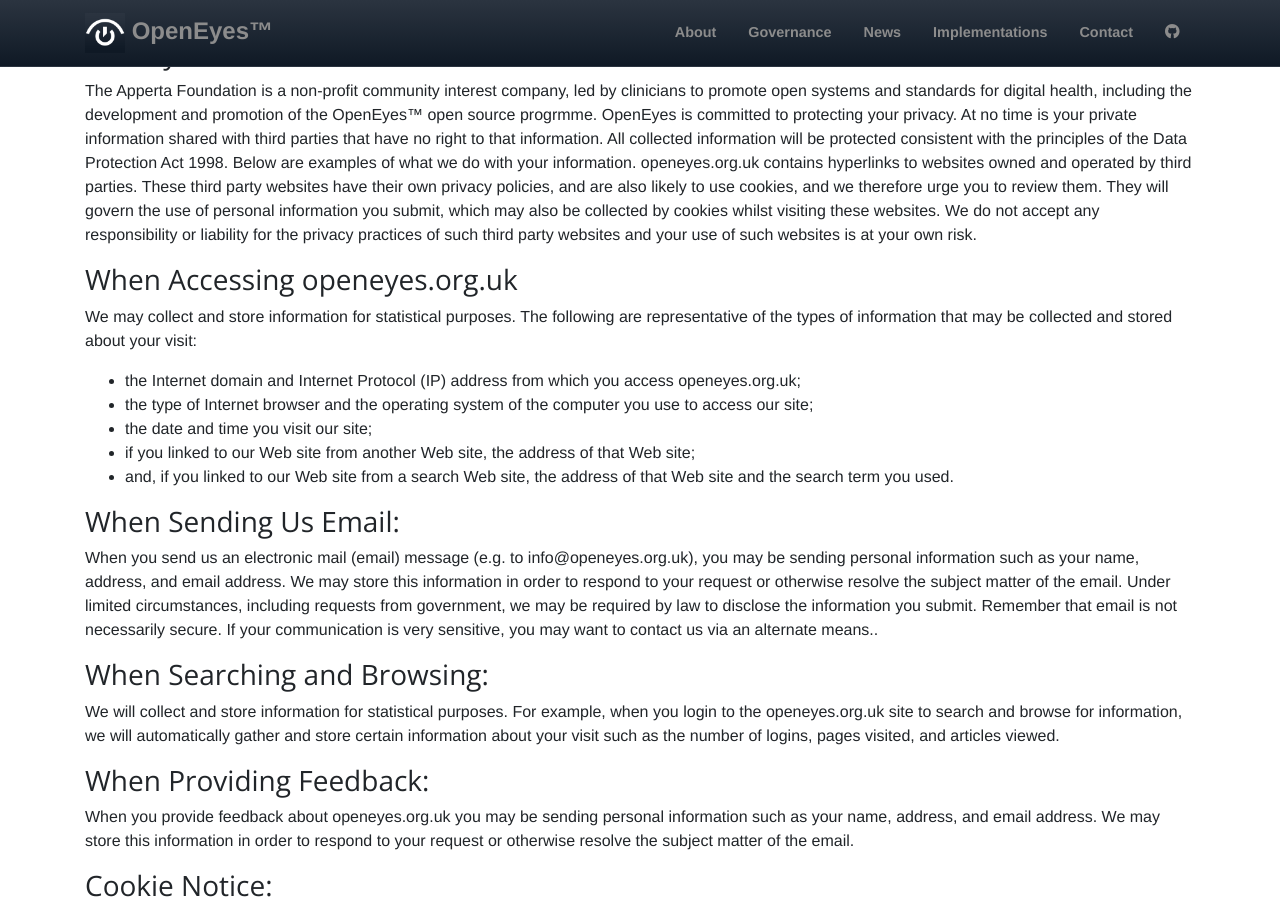
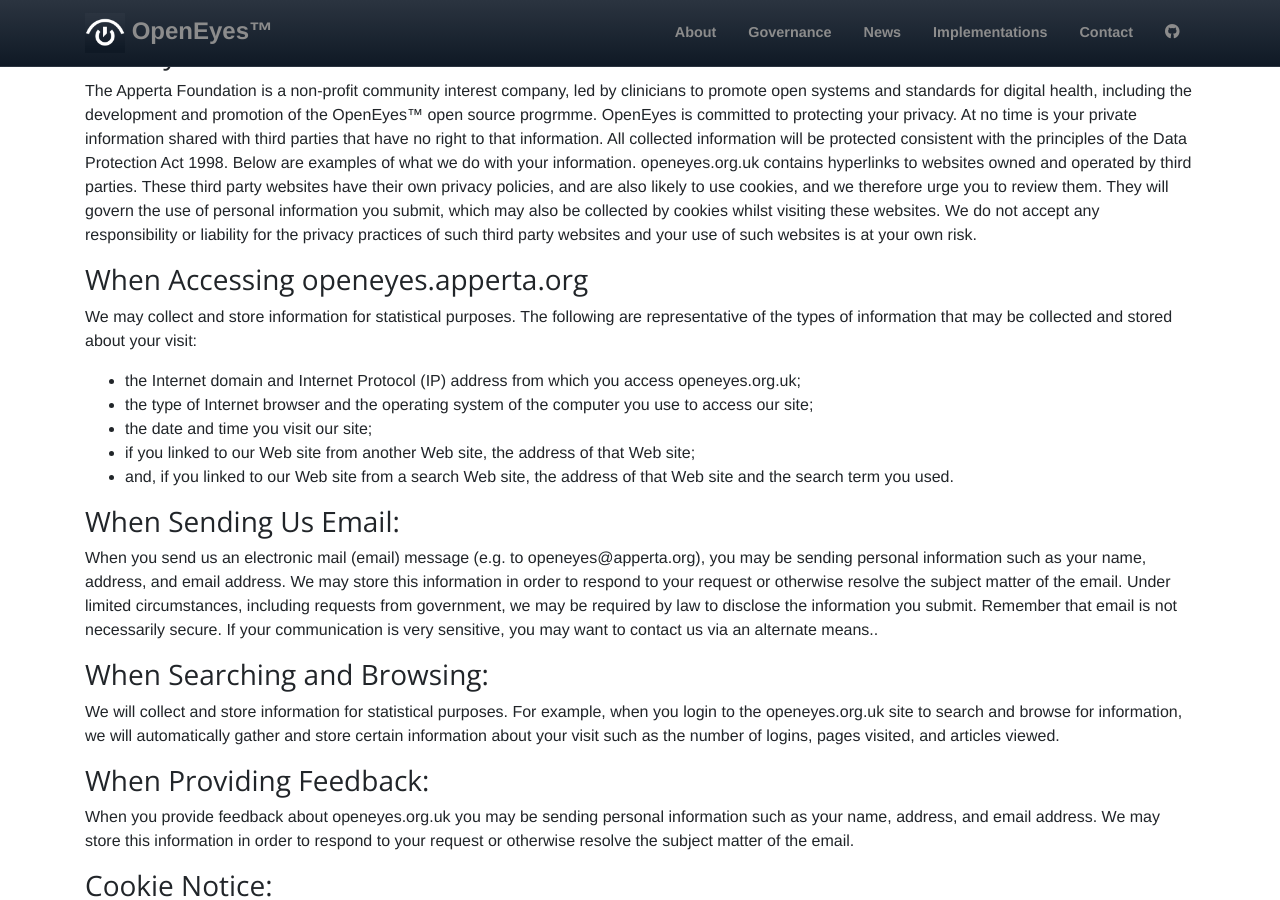
Before and after one commit to openeyes/openeyes.github.io, a Jekyll site: the page built from _pages/privacypolicy.md, in a window 1280 px wide and 900 px high, scrolled down 265 px. Built offline with Jekyll 4.4.1, drawn with Linux system fonts in a browser that asks for light colours; nearby versions of some CDN libraries; some web fonts are replaced.

Commit message:
update/p&p

```diff
--- a/_includes/footer.html
+++ b/_includes/footer.html
@@ -1,3 +1,16 @@
+<section id="information" class="bg-light py-5">
+  <container>
+    <div class="row">
+        <div class="col-lg-8 mx-auto text-center">
+          <a href="https://www.legislation.gov.uk/ukpga/2012/7/section/250" target="_blank"><img src="/img/dcb0129-compliance-2.png" width="20%" style="padding-right: 20px"></a>
+          <a href="https://digitalpublicgoods.net/who-we-are/" target="_blank"><img src="/img/dpga_logo_2.svg" width="10%" style="padding-right: 20px"></a>
+          <a href="https://digitalhealthatlas.org/en/-/projects/5113/published" target="_blank"><img src="/img/logo-dha.svg" width="25%" style="padding-right: 20px"></a>
+        </div>
+    </div>
+  </container>
+</section>
+
+
 <!-- <section id="contact" class="bg-secondary text-white">-->
         <section id="contact" class="text-white bg-dark">
             <div class="container text-white">
--- a/_pages/privacypolicy.md
+++ b/_pages/privacypolicy.md
@@ -20,7 +20,7 @@
 
 <p>The Apperta Foundation is a non-profit community interest company, led by clinicians to promote open systems and standards for digital health, including the development and promotion of the OpenEyes™ open source progrmme. OpenEyes is committed to protecting your privacy. At no time is your private information shared with third parties that have no right to that information. All collected information will be protected consistent with the principles of the Data Protection Act 1998. Below are examples of what we do with your information. openeyes.org.uk contains hyperlinks to websites owned and operated by third parties. These third party websites have their own privacy policies, and are also likely to use cookies, and we therefore urge you to review them. They will govern the use of personal information you submit, which may also be collected by cookies whilst visiting these websites. We do not accept any responsibility or liability for the privacy practices of such third party websites and your use of such websites is at your own risk.</p>
 
-<h3>When Accessing openeyes.org.uk</h3>
+<h3>When Accessing openeyes.apperta.org</h3>
 
 <p>We may collect and store information for statistical purposes. The following are representative of the types of information that may be collected and stored about your visit:</p>
 <ul>
@@ -33,7 +33,7 @@
 
 <h3>When Sending Us Email: </h3>
 
-<p>When you send us an electronic mail (email) message (e.g. to info@openeyes.org.uk), you may be sending personal information such as your name, address, and email address. We may store this information in order to respond to your request or otherwise resolve the subject matter of the email. Under limited circumstances, including requests from government, we may be required by law to disclose the information you submit. Remember that email is not necessarily secure. If your communication is very sensitive, you may want to contact us via an alternate means..</p>
+<p>When you send us an electronic mail (email) message (e.g. to openeyes@apperta.org), you may be sending personal information such as your name, address, and email address. We may store this information in order to respond to your request or otherwise resolve the subject matter of the email. Under limited circumstances, including requests from government, we may be required by law to disclose the information you submit. Remember that email is not necessarily secure. If your communication is very sensitive, you may want to contact us via an alternate means..</p>
 
 <h3>When Searching and Browsing: </h3>
 
--- a/index.html
+++ b/index.html
@@ -188,6 +189,7 @@
 
           <!--/Examination Feature -->
           </div></div></div>
+</section>
 </section>
 
           <section class="page-section" style="background-color:#efefef">
```
Also changed, not shown: other parts of index.html (+2 -1 lines), _includes/header.html (line endings or trailing spaces), img/dcb0129-compliance-2.png (added), img/dpga_logo_2.svg (added), img/logo-dha.svg (added).
